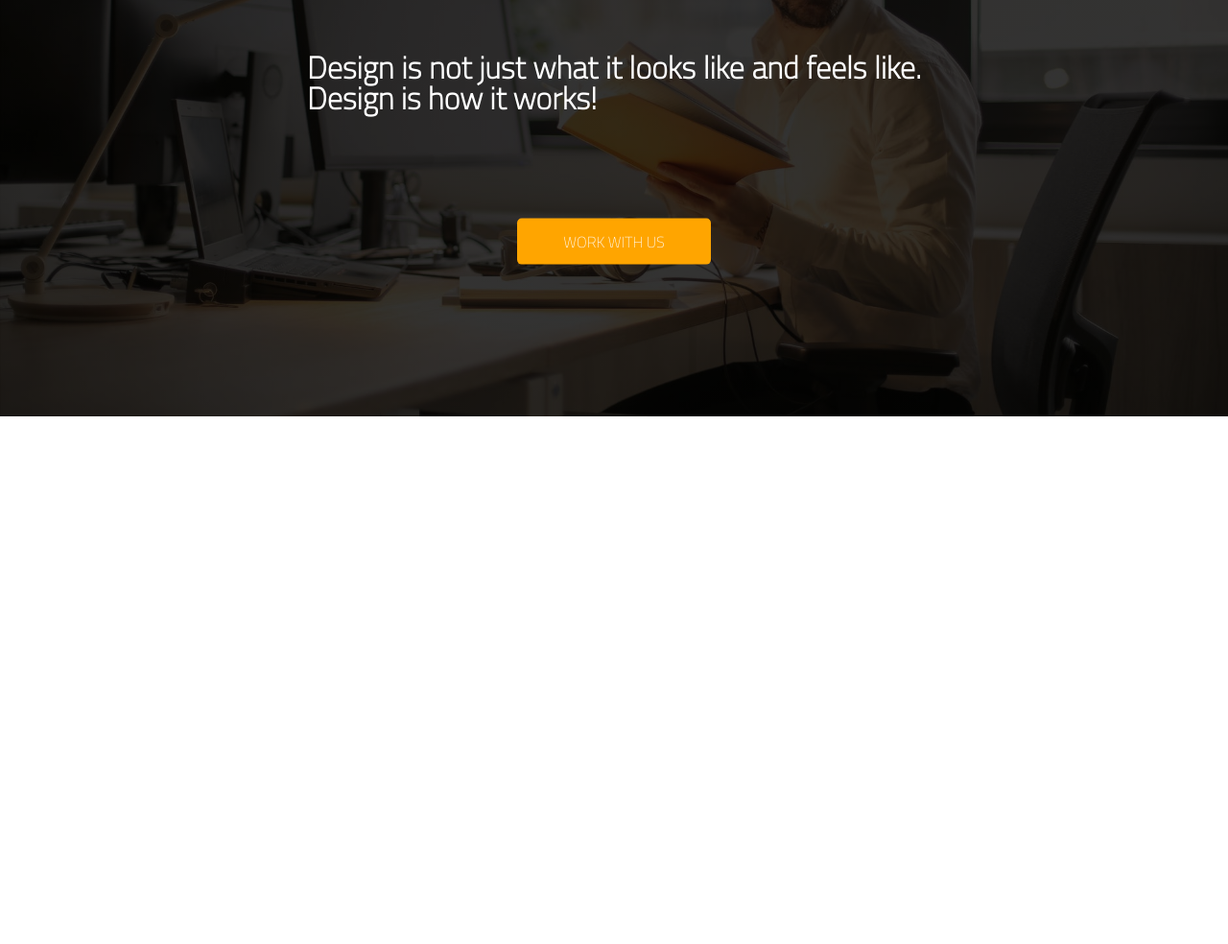
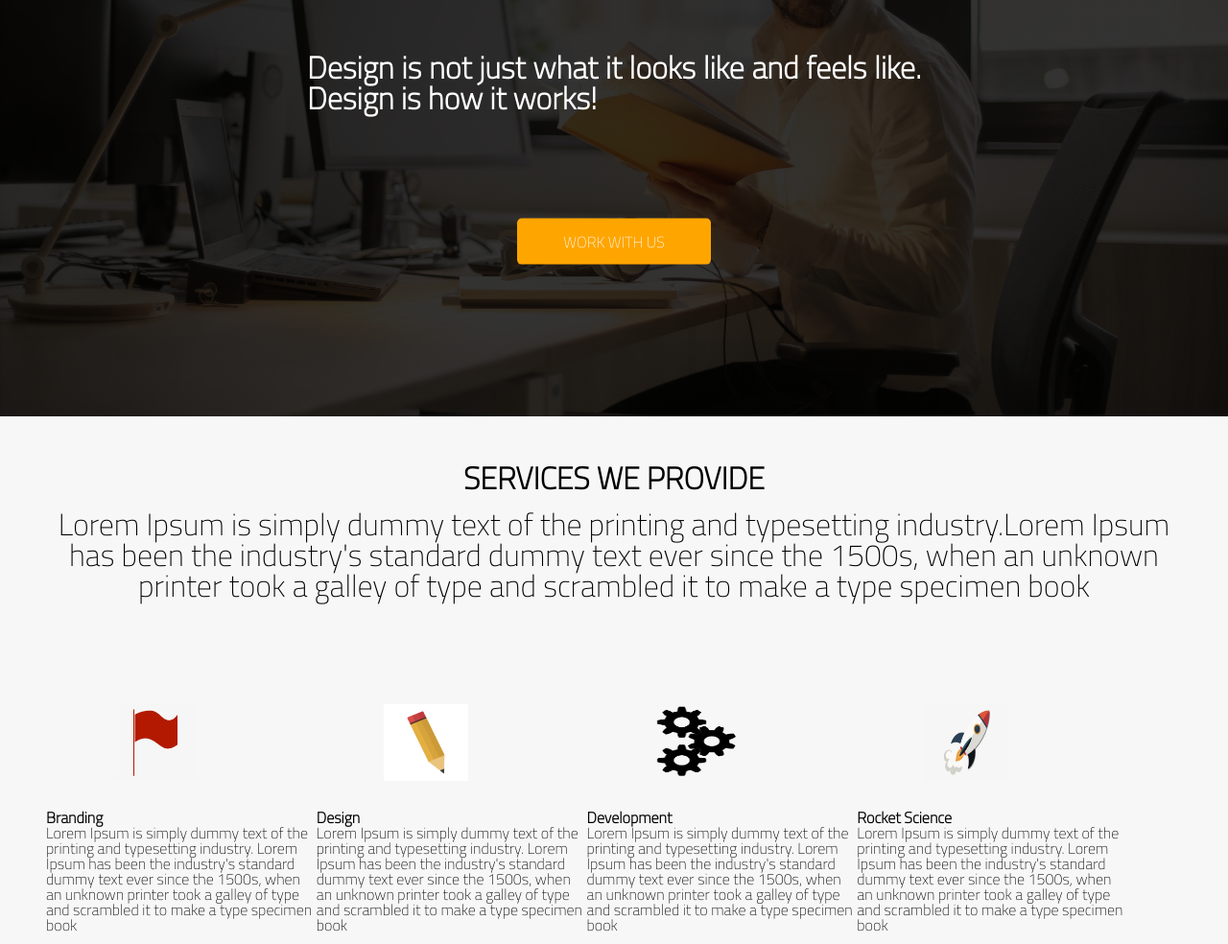
Before and after one commit to Shakilgithub20/psd_to_html_project01, a plain HTML site: page index.html in a window 1280 px wide. Shown: the part 246-1230 px from the top of the page at 96% size. Before the commit the page ends 800 px from the top, so only its background shows below. Drawn offline with Linux system fonts and the light colour scheme.

Commit message:
2nd part

```diff
--- a/index.html
+++ b/index.html
@@ -42,6 +42,55 @@
         </div>
      </header>
 
+
+
+    <section class="services-section clearfix">
+         <div class="row1">
+             <h2 class="h2">Services We Provide</h2><br>
+             <p class="little-description">Lorem Ipsum is simply dummy text of the printing and typesetting industry.Lorem Ipsum has been the industry's standard dummy text ever since the 1500s,
+            when an unknown printer took a galley of type and scrambled it to make a type specimen book</p>
+         </div>
+           <div class="row2">
+            <div >
+                <div class="col span_1_of_4 box">
+                   <img src="resources/img/flag.png" alt="flag" class="services-icon">
+                   <h3>Branding</h3>
+                   <p>Lorem Ipsum is simply dummy text of the printing and typesetting industry. Lorem Ipsum has been the industry's standard dummy text ever since the 1500s,
+                       when an unknown printer took a galley of type and scrambled it to make a type specimen book</p>
+                   <div >
+                </div>
+            </div>
+            <div >
+               <div class="col span_1_of_4 box">
+                  <img src="resources/img/pencil.jpg" alt="pencil" class="services-icon">
+                  <h3>Design</h3>
+                  <p>Lorem Ipsum is simply dummy text of the printing and typesetting industry. Lorem Ipsum has been the industry's standard dummy text ever since the 1500s,
+                      when an unknown printer took a galley of type and scrambled it to make a type specimen book</p>
+                  <div >
+               </div>
+           </div>
+           <div >
+               <div class="col span_1_of_4 box">
+                  <img src="resources/img/gears.png" alt="gears" class="services-icon">
+                  <h3>Development</h3>
+                  <p>Lorem Ipsum is simply dummy text of the printing and typesetting industry. Lorem Ipsum has been the industry's standard dummy text ever since the 1500s,
+                      when an unknown printer took a galley of type and scrambled it to make a type specimen book</p>
+                  <div >
+               </div>
+           </div>
+           <div >
+               <div class="col span_1_of_4 box">
+                  <img src="resources/img/rocket.png" alt="rocket" class="services-icon">
+                  <h3>Rocket Science</h3>
+                  <p>Lorem Ipsum is simply dummy text of the printing and typesetting industry. Lorem Ipsum has been the industry's standard dummy text ever since the 1500s,
+                      when an unknown printer took a galley of type and scrambled it to make a type specimen book</p>
+                  <div >
+               </div>
+           </div>
+           </div>
+     </section>
+
+
     <!--js script-->
     <script src="vendor/js/html5shiv.js"></script>
     <script src="vendor/js/respond.min.js"></script>
--- a/resources/css/style.css
+++ b/resources/css/style.css
@@ -96,3 +96,44 @@ h1{
     background:#A52A2A ;
     background-color: #FFA500;
 }
+
+.clearfix::after{
+    content: "";
+    display: table;
+    clear: both;
+    height: 0;
+    visibility: hidden;
+}
+
+  .services-icon {
+    height: 5rem;
+     width: 5.5rem;
+
+     /* margin-top: 3.3rem; */
+     margin-left: 25%;
+      margin-bottom: 10%;
+
+
+
+}
+.row1 {
+  text-align: center;
+  padding: 3rem;
+  /* font-size: 3rem; */
+}
+.h2{
+  font-size: 2rem;
+  text-transform: uppercase;
+}
+.little-description{
+  font-size: 2rem;
+}
+.row2{
+  padding: 3rem;
+  font-size: 1rem;
+
+
+}
+.services-section {
+  background-color: rgb(247, 247, 247);
+}
```
Also changed, not shown: resources/img/flag.png (added), resources/img/gears.png (added), resources/img/pencil.jpg (added), resources/img/rocket.png (added).
